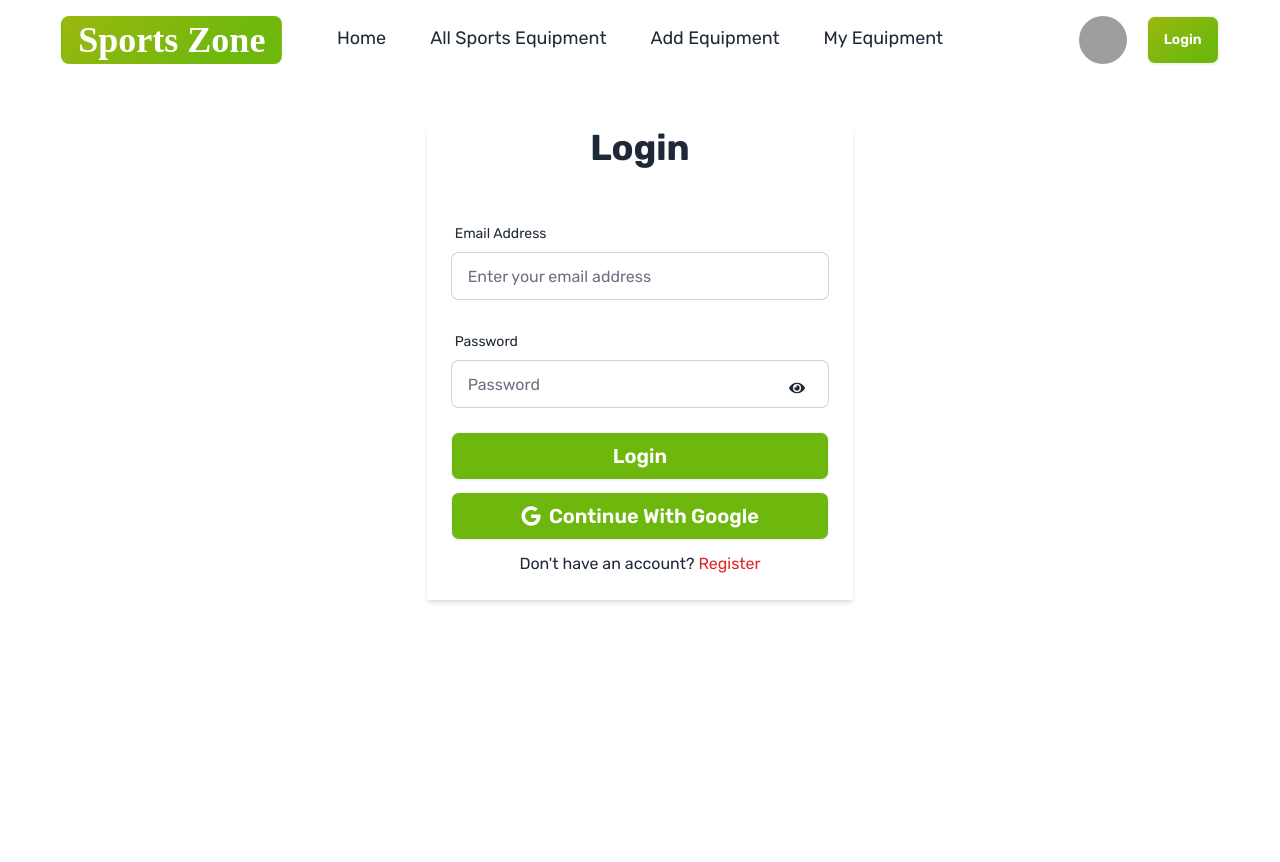
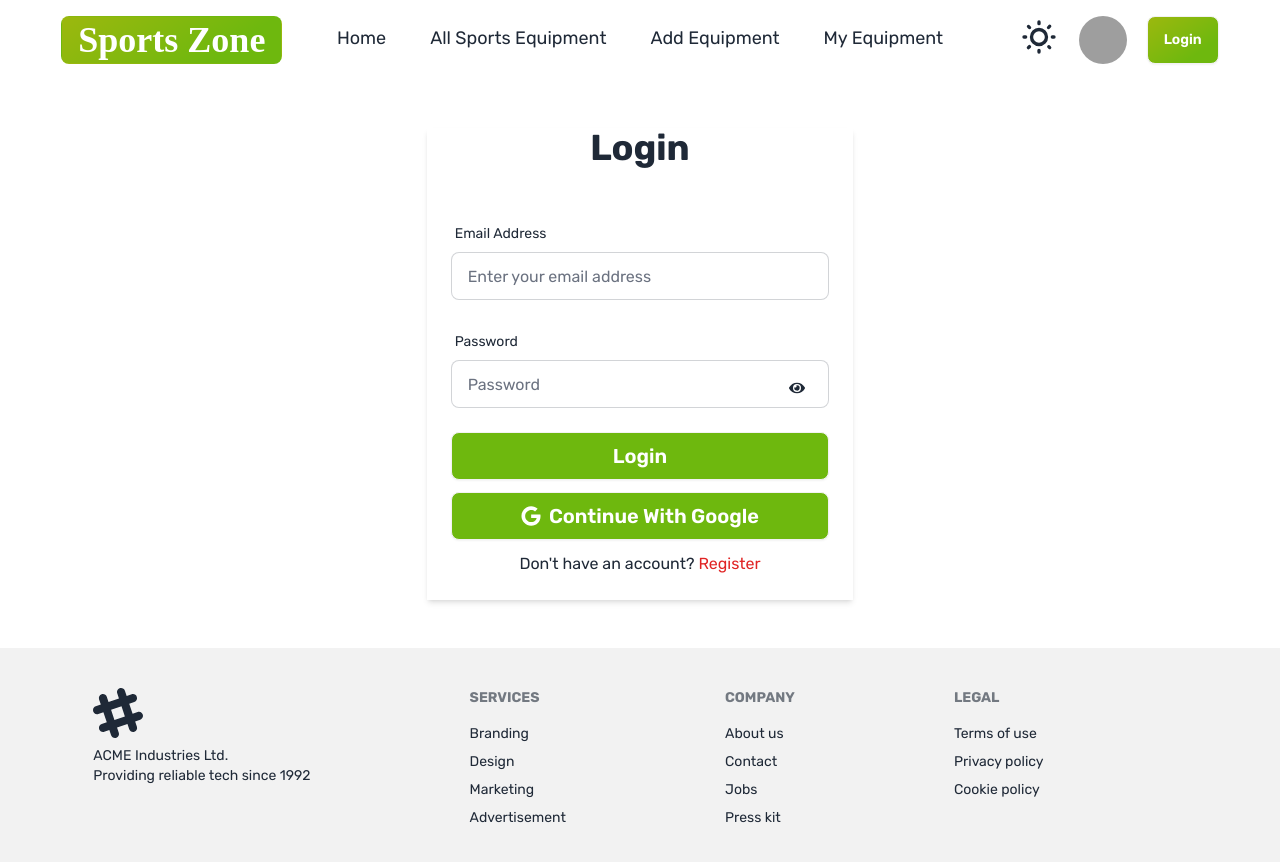
Before and after one commit to harun708280/Sports-Equpment, a React (Vite) app: page /login in a window 1280 px wide. Shown: the top 862 px of the page. Before the commit the page ends 800 px from the top, so only its background shows below. Built offline with nearby package versions, Linux system fonts and the light colour scheme; no server answers; grey boxes are pictures that could not be loaded; a web font is replaced by a local one.

Commit message:
theme control

```diff
--- a/src/Component/Optional/Footer.jsx
+++ b/src/Component/Optional/Footer.jsx
@@ -1,11 +1,50 @@
-import React from 'react';
+import React from "react";
 
 const Footer = () => {
-    return (
-        <div>
-
-        </div>
-    );
+  return (
+    <div className="bg-base-200">
+      <footer className="footer w-11/12 mx-auto  text-base-content p-10">
+        <aside>
+          <svg
+            width="50"
+            height="50"
+            viewBox="0 0 24 24"
+            xmlns="http://www.w3.org/2000/svg"
+            fillRule="evenodd"
+            clipRule="evenodd"
+            className="fill-current"
+          >
+            <path d="M22.672 15.226l-2.432.811.841 2.515c.33 1.019-.209 2.127-1.23 2.456-1.15.325-2.148-.321-2.463-1.226l-.84-2.518-5.013 1.677.84 2.517c.391 1.203-.434 2.542-1.831 2.542-.88 0-1.601-.564-1.86-1.314l-.842-2.516-2.431.809c-1.135.328-2.145-.317-2.463-1.229-.329-1.018.211-2.127 1.231-2.456l2.432-.809-1.621-4.823-2.432.808c-1.355.384-2.558-.59-2.558-1.839 0-.817.509-1.582 1.327-1.846l2.433-.809-.842-2.515c-.33-1.02.211-2.129 1.232-2.458 1.02-.329 2.13.209 2.461 1.229l.842 2.515 5.011-1.677-.839-2.517c-.403-1.238.484-2.553 1.843-2.553.819 0 1.585.509 1.85 1.326l.841 2.517 2.431-.81c1.02-.33 2.131.211 2.461 1.229.332 1.018-.21 2.126-1.23 2.456l-2.433.809 1.622 4.823 2.433-.809c1.242-.401 2.557.484 2.557 1.838 0 .819-.51 1.583-1.328 1.847m-8.992-6.428l-5.01 1.675 1.619 4.828 5.011-1.674-1.62-4.829z"></path>
+          </svg>
+          <p>
+            ACME Industries Ltd.
+            <br />
+            Providing reliable tech since 1992
+          </p>
+        </aside>
+        <nav>
+          <h6 className="footer-title">Services</h6>
+          <a className="link link-hover">Branding</a>
+          <a className="link link-hover">Design</a>
+          <a className="link link-hover">Marketing</a>
+          <a className="link link-hover">Advertisement</a>
+        </nav>
+        <nav>
+          <h6 className="footer-title">Company</h6>
+          <a className="link link-hover">About us</a>
+          <a className="link link-hover">Contact</a>
+          <a className="link link-hover">Jobs</a>
+          <a className="link link-hover">Press kit</a>
+        </nav>
+        <nav>
+          <h6 className="footer-title">Legal</h6>
+          <a className="link link-hover">Terms of use</a>
+          <a className="link link-hover">Privacy policy</a>
+          <a className="link link-hover">Cookie policy</a>
+        </nav>
+      </footer>
+    </div>
+  );
 };
 
 export default Footer;
--- a/src/Component/Optional/Nav.jsx
+++ b/src/Component/Optional/Nav.jsx
@@ -2,9 +2,12 @@
 import { UserAuthContext } from "../../Firebase/Authentication";
 import { NavLink } from "react-router-dom";
 import { Tooltip } from "flowbite-react";
+import { DarkContext } from "./Theme";
 const Nav = () => {
-  const { name, LoginGoogle, user,Logout } = useContext(UserAuthContext);
+  const { name, LoginGoogle, user, Logout } = useContext(UserAuthContext);
 
+  const { isDark, setIsDark } = useContext(DarkContext);
+  console.log(isDark);
 
   const handleLoginGoogle = () => {
     LoginGoogle()
@@ -18,7 +21,13 @@
 
   return (
     <div>
-      <div className="navbar bg-base-100 w-11/12 mx-auto">
+      <div
+        className={`${
+          isDark
+            ? "dark navbar w-11/12 mx-auto"
+            : "navbar bg-base-100 w-11/12 mx-auto"
+        }`}
+      >
         <div className="navbar-start">
           <div className="dropdown">
             <div tabIndex={0} role="button" className="btn btn-ghost lg:hidden">
@@ -83,7 +92,7 @@
                 to="/all-Equipment"
                 className={({ isActive }) =>
                   isActive
-                    ? "border-b-4 border-custom-gradient text-xl font-bold text-custom-gradient transition-all duration-300"
+                    ? "border-b-4 border-[#6eb80e] btn text-xl font-bold text-[#6eb80e] transition-all duration-300"
                     : "border-b-4 border-transparent hover:border-[#6eb80e] hover:text-xl hover:font-bold hover:text-[#6eb80e] transition-all duration-300"
                 }
               >
@@ -95,7 +104,7 @@
                 to="/add-Equipment"
                 className={({ isActive }) =>
                   isActive
-                    ? "border-b-4 border-[#6eb80e] text-xl font-bold text-[#6eb80e] transition-all duration-300"
+                    ? "border-b-4 border-[#6eb80e] btn text-xl font-bold text-[#6eb80e] transition-all duration-300"
                     : "border-b-4 border-transparent hover:border-[#6eb80e] hover:text-xl hover:font-bold hover:text-[#6eb80e] transition-all duration-300"
                 }
               >
@@ -107,7 +116,7 @@
                 to="/my-equipment"
                 className={({ isActive }) =>
                   isActive
-                    ? "border-b-4 border-[#6eb80e] text-xl font-bold text-[#6eb80e] transition-all duration-300"
+                    ? "border-b-4 border-[#6eb80e] btn text-xl font-bold text-[#6eb80e] transition-all duration-300"
                     : "border-b-4 border-transparent hover:border-[#6eb80e] hover:text-xl hover:font-bold hover:text-[#6eb80e] transition-all duration-300"
                 }
               >
@@ -117,22 +126,56 @@
           </ul>
         </div>
         <div className="navbar-end space-x-5">
+          <button onClick={() => setIsDark(!isDark)}>
+            <label className="swap swap-rotate">
+              {/* this hidden checkbox controls the state */}
+
+
+              {/* sun icon */}
+              <svg
+                className="swap-off h-10 w-10 fill-current"
+                xmlns="http://www.w3.org/2000/svg"
+                viewBox="0 0 24 24"
+              >
+                <path d="M5.64,17l-.71.71a1,1,0,0,0,0,1.41,1,1,0,0,0,1.41,0l.71-.71A1,1,0,0,0,5.64,17ZM5,12a1,1,0,0,0-1-1H3a1,1,0,0,0,0,2H4A1,1,0,0,0,5,12Zm7-7a1,1,0,0,0,1-1V3a1,1,0,0,0-2,0V4A1,1,0,0,0,12,5ZM5.64,7.05a1,1,0,0,0,.7.29,1,1,0,0,0,.71-.29,1,1,0,0,0,0-1.41l-.71-.71A1,1,0,0,0,4.93,6.34Zm12,.29a1,1,0,0,0,.7-.29l.71-.71a1,1,0,1,0-1.41-1.41L17,5.64a1,1,0,0,0,0,1.41A1,1,0,0,0,17.66,7.34ZM21,11H20a1,1,0,0,0,0,2h1a1,1,0,0,0,0-2Zm-9,8a1,1,0,0,0-1,1v1a1,1,0,0,0,2,0V20A1,1,0,0,0,12,19ZM18.36,17A1,1,0,0,0,17,18.36l.71.71a1,1,0,0,0,1.41,0,1,1,0,0,0,0-1.41ZM12,6.5A5.5,5.5,0,1,0,17.5,12,5.51,5.51,0,0,0,12,6.5Zm0,9A3.5,3.5,0,1,1,15.5,12,3.5,3.5,0,0,1,12,15.5Z" />
+              </svg>
+
+              {/* moon icon */}
+              <svg
+                className="swap-on h-10 w-10 fill-current"
+                xmlns="http://www.w3.org/2000/svg"
+                viewBox="0 0 24 24"
+              >
+                <path d="M21.64,13a1,1,0,0,0-1.05-.14,8.05,8.05,0,0,1-3.37.73A8.15,8.15,0,0,1,9.08,5.49a8.59,8.59,0,0,1,.25-2A1,1,0,0,0,8,2.36,10.14,10.14,0,1,0,22,14.05,1,1,0,0,0,21.64,13Zm-9.5,6.69A8.14,8.14,0,0,1,7.08,5.22v.27A10.15,10.15,0,0,0,17.22,15.63a9.79,9.79,0,0,0,2.1-.22A8.11,8.11,0,0,1,12.14,19.73Z" />
+              </svg>
+            </label>
+          </button>
           <div className="">
-            <Tooltip content={`${user?user.displayName:'No Login '}`}>
-            <img className="w-12 h-12 rounded-full" src={user?.photoURL||"https://static.vecteezy.com/system/resources/thumbnails/002/318/271/small_2x/user-profile-icon-free-vector.jpg"} alt="" />
+            <Tooltip content={`${user ? user.displayName : "No Login "}`}>
+              <img
+                className="w-12 h-12 rounded-full"
+                src={
+                  user?.photoURL ||
+                  "https://static.vecteezy.com/system/resources/thumbnails/002/318/271/small_2x/user-profile-icon-free-vector.jpg"
+                }
+                alt=""
+              />
             </Tooltip>
           </div>
-          {
-            user?
-            <button onClick={()=>Logout()} className="btn bg-custom-gradient hover:bg-[#6eb80e] text-white">
+          {user ? (
+            <button
+              onClick={() => Logout()}
+              className="btn bg-[#6eb80e] hover:bg-[#6eb80e] text-white"
+            >
               LogOut
             </button>
-          :<NavLink to="/login">
-            <button className="btn bg-custom-gradient hover:bg-[#6eb80e] text-white">
-              Login
-            </button>
-          </NavLink>
-          }
+          ) : (
+            <NavLink to="/login">
+              <button className="btn bg-custom-gradient hover:bg-[#6eb80e] text-white">
+                Login
+              </button>
+            </NavLink>
+          )}
         </div>
       </div>
     </div>
--- /dev/null
+++ b/src/Component/Optional/Theme.jsx
@@ -0,0 +1,24 @@
+import React, { createContext, useEffect, useState } from 'react';
+export const DarkContext=createContext()
+const Theme = ({children}) => {
+    const [isDark,setIsDark]=useState(false)
+    useEffect(()=>{
+        if (isDark) {
+            document.body.classList.add('dark')
+        }else{
+            document.body.classList.remove('dark')
+        }
+
+    },[isDark])
+    const darkInfo={
+        isDark,setIsDark
+
+    }
+    return (
+        <div>
+        <DarkContext.Provider value={darkInfo}>{children}</DarkContext.Provider>
+        </div>
+    );
+};
+
+export default Theme;
--- a/src/index.css
+++ b/src/index.css
@@ -15,3 +15,11 @@
 body{
     font-family: "Rubik", sans-serif;
 }
+
+/* Default Light Theme */
+
+  /* Dark Theme */
+  body.dark {
+    background-color: #333333;
+    color: #ffffff;
+  }
--- a/src/main.jsx
+++ b/src/main.jsx
@@ -1,13 +1,18 @@
-import { StrictMode } from 'react'
-import { createRoot } from 'react-dom/client'
-import './index.css'
-import App from './App.jsx'
-import { RouterProvider } from 'react-router-dom'
-import router from './Route/Route.jsx'
-import Authentication from './Firebase/Authentication.jsx'
+import { StrictMode } from "react";
+import { createRoot } from "react-dom/client";
+import "./index.css";
+import App from "./App.jsx";
+import { RouterProvider } from "react-router-dom";
+import router from "./Route/Route.jsx";
+import Authentication from "./Firebase/Authentication.jsx";
+import Theme from "./Component/Optional/Theme.jsx";
 
-createRoot(document.getElementById('root')).render(
+createRoot(document.getElementById("root")).render(
   <StrictMode>
-    <Authentication><RouterProvider router={router}></RouterProvider></Authentication>
-  </StrictMode>,
-)
+    <Theme>
+      <Authentication>
+        <RouterProvider router={router}></RouterProvider>
+      </Authentication>
+    </Theme>
+  </StrictMode>
+);
```
